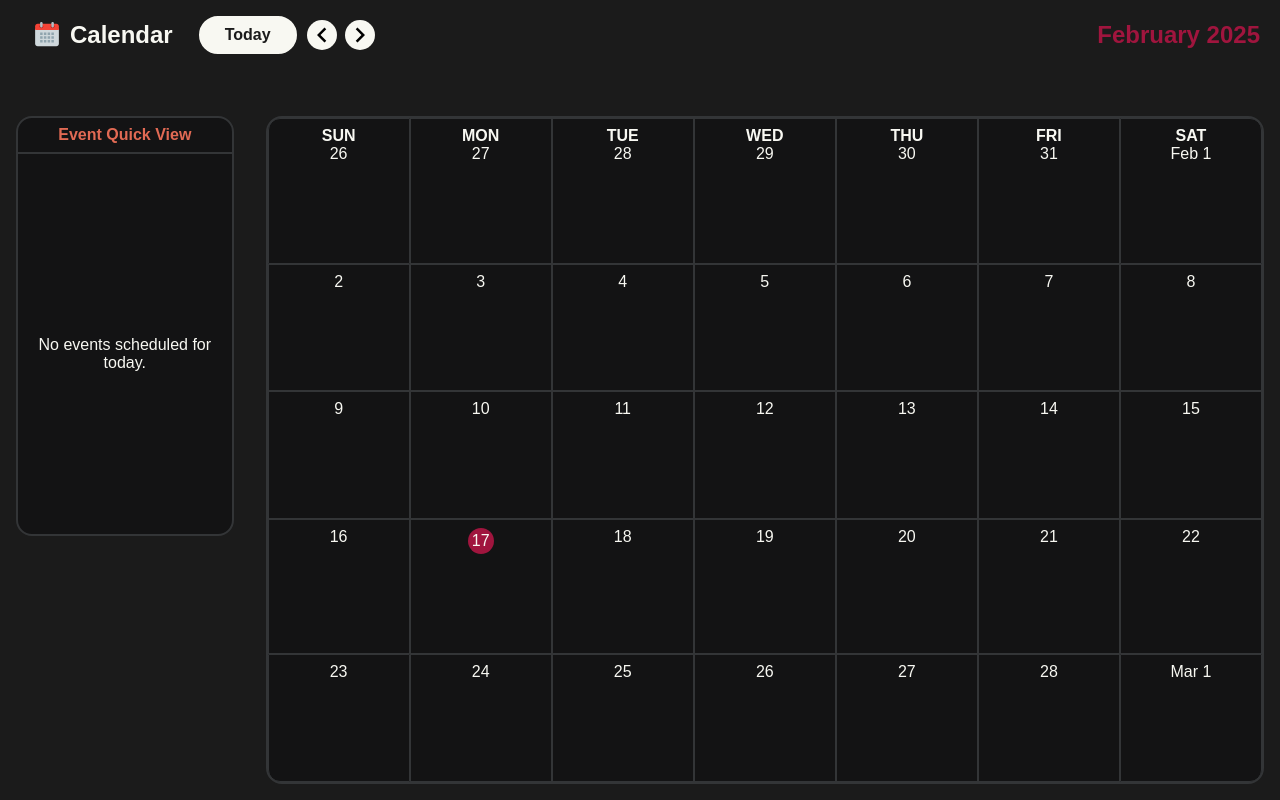
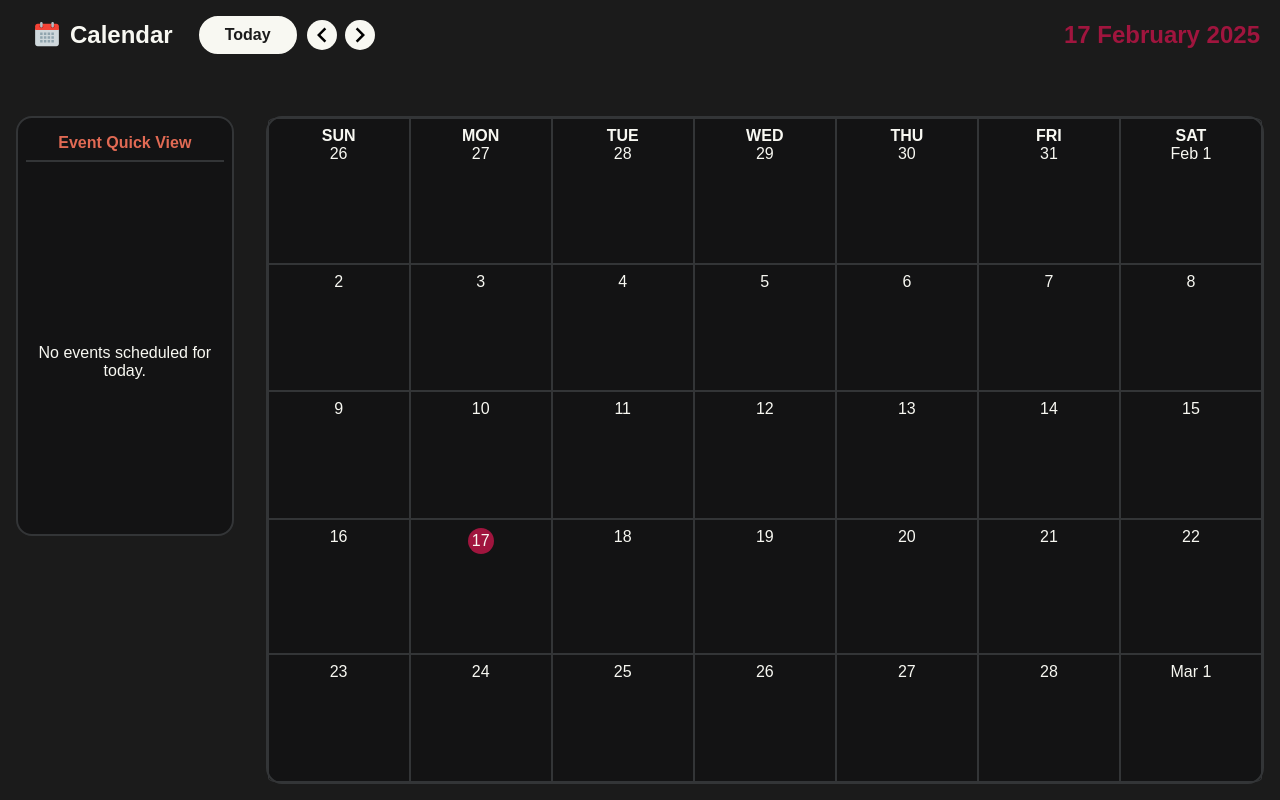
Before and after one commit to iamanshit/calendar-event-loco, a Next.js app: page /calendar in a window 1280 px wide. Built offline with nearby package versions, Linux system fonts and the light colour scheme.

Commit message:
Update variables

```diff
--- a/app/globals.scss
+++ b/app/globals.scss
@@ -26,6 +26,16 @@
   --event-color: #f44336;
   --error-color: #ff0000;
 
+  //font sizes
+  --font-vs: 4px;
+  --font-base: 8px;
+  --font-base-2: 16px;
+  --font-base-3: 24px;
+  --font-base-4: 32px;
+  --font-base-5: 40px;
+  --font-base-6: 48px;
+
+
   //Sizes for the application
   --vs: 4px;
   --base: 8px;
--- a/app/home.module.scss
+++ b/app/home.module.scss
@@ -9,7 +9,7 @@
     @include flex($direction: column, $align: center, $justify: center);
     .mainHeading {
       color: var(--primary-text-color);
-      font-size: var(--base-6);
+      font-size: var(--font-base-6);
       span {
         display: inline-block;
         vertical-align: sub;
@@ -20,7 +20,7 @@
       text-align: center;
       text-decoration: none;
       display: inline-block;
-      font-size: var(--base-2);
+      font-size: var(--font-base-2);
       font-weight: bolder;
       margin: var(--base) 2px;
       transition-duration: 0.4s;
--- a/components/Header/Header.module.scss
+++ b/components/Header/Header.module.scss
@@ -17,16 +17,16 @@
         padding: 8px;
         .appName {
           color: var(--primary-text-color);
-          font-size: var(--base-3);
+          font-size: var(--font-base-3);
           font-weight: bolder;
           margin-left: var(--base);
         }
         .nav {
           @include flex($align: center);
-          margin-left: 24px;
+          margin-left: var(--base-3);
           .button {
             padding: var(--base) var(--base-3);
-            font-size: var(--base + 4px);
+            font-size: var(--font-base + --font-vs);
             font-weight: bolder;
             margin: var(--base) 2px;
             transition-duration: 0.4s;
@@ -55,10 +55,10 @@
     }
     .currDate {
       @include flex($align: center);
-      margin: calc(var(--base-2) + 4px);
+      margin: calc(var(--base-2) + var(--vs));
 
       p {
-        font-size: var(--base-3);
+        font-size: var(--font-base-3);
         font-weight: bolder;
         color: var(--highlight-text-color);
       }
--- a/components/Header/Header.tsx
+++ b/components/Header/Header.tsx
@@ -38,7 +38,9 @@ export default function Header() {
         </div>
         <div className={styles.currDate}>
           <p>
-            {dayjs(new Date(dayjs().year(), currMonth)).format("MMMM YYYY")}
+            {dayjs(new Date(dayjs().year(), currMonth, dayjs().date())).format(
+              "DD MMMM YYYY"
+            )}
           </p>
         </div>
       </div>
--- a/components/MainCalendar/DayView/DayView.module.scss
+++ b/components/MainCalendar/DayView/DayView.module.scss
@@ -11,17 +11,17 @@
     width: 100%;
     .highlight {
       background-color: var(--highlight-text-color);
-      padding: 4px;
+      padding: var(--vs);
       border-radius: var(--base-2);
     }
     .event {
-      max-height: 80px;
+      max-height: calc(var(--base-5) * 2);
       width: 100%;
       overflow: auto;
       p {
         padding: 2px;
-        margin-top: 4px;
-        font-size: 12px;
+        margin-top: var(--vs);
+        font-size: var(--font-base) + var(--vs);
         color: var(--primary-text-color);
         background: var(--event-color);
         text-align: center;
--- a/components/MainCalendar/MainCalendar.module.scss
+++ b/components/MainCalendar/MainCalendar.module.scss
@@ -5,19 +5,19 @@
   border: 2px solid var(--border-color);
   display: grid;
   grid-template-columns: repeat(7, 1fr);
-  border-radius: 16px;
+  border-radius: var(--base-2);
   li {
     &:nth-child(1) {
-      border-top-left-radius: 12px;
+      border-top-left-radius: var(--base) + var(--vs);
     }
     &:nth-child(7) {
-      border-top-right-radius: 12px;
+      border-top-right-radius: var(--base) + var(--vs);
     }
     &:nth-child(29) {
-      border-bottom-left-radius: 12px;
+      border-bottom-left-radius: var(--base) + var(--vs);
     }
     &:nth-child(35) {
-      border-bottom-right-radius: 12px;
+      border-bottom-right-radius: var(--base) + var(--vs);
     }
   }
 }
--- a/components/Modal/Modal.module.scss
+++ b/components/Modal/Modal.module.scss
@@ -11,16 +11,16 @@
   z-index: 1000;
   .modalContent {
     background: var(--secondary-color);
-    padding: 20px;
+    padding: calc(var(--base-2) + var(--vs));
     width: 90%;
-    max-width: 400px;
+    max-width: calc(var(--base-5) * 10);
     border-radius: var(--base);
-    box-shadow: 0px 4px 10px rgba(0, 0, 0, 0.3);
+    box-shadow: 0px var(--vs) 10px rgba(0, 0, 0, 0.3);
     text-align: center;
     animation: fadeIn 0.3s ease-in-out;
     h2 {
       margin-bottom: 15px;
-      font-size: 20px;
+      font-size: var(--font-base-2) + var(--font-vs);
       color: var(--primary-text-color);
     }
 
@@ -30,13 +30,13 @@
       margin-bottom: var(--base-2);
       border: 1px solid var(--primary-text-color);
       border-radius: 5px;
-      font-size: var(--base-2);
+      font-size: var(--font-base-2);
       outline: none;
     }
 
     .error {
       color: var(--error-color);
-      font-size: 12px;
+      font-size: var(--font-base) + var(--font-vs);
       font-weight: 100;
     }
 
@@ -46,7 +46,7 @@
         width: 30%;
         padding: 10px;
         margin-top: 10px;
-        font-size: var(--base-2);
+        font-size: var(--font-base-2);
         border: none;
         cursor: pointer;
         border-radius: var(--base);
--- a/components/SideBar/SideBar.module.scss
+++ b/components/SideBar/SideBar.module.scss
@@ -10,13 +10,13 @@
     border-radius: var(--base-2);
     background-color: var(--secondary-color);
     .heading {
-      margin: -8px -8px 0 -8px;
+      margin: -var(--base) -var(--base) 0 -var(--base);
       border-top-left-radius: var(--base-2);
       border-top-right-radius: var(--base-2);
       padding: var(--base) var(--base-2);
       border-bottom: 2px var(--border-color) solid;
       text-align: center;
-      font-size: var(--base-2);
+      font-size: var(--font-base-2);
       p {
         color: var(--secondary-text-color);
         font-weight: bolder;
@@ -24,11 +24,11 @@
     }
     .eventDetail {
       padding: var(--base-2) 0 0px;
-      margin: 0 -8px 0;
+      margin: 0 -var(--base) 0;
       p {
         color: var(--primary-text-color);
         border-bottom: 2px var(--border-color) solid;
-        font-size: var(--base-2);
+        font-size: var(--font-base-2);
         padding: var(--base);
         word-wrap: break-word;
         white-space: pre-wrap;
@@ -39,12 +39,12 @@
       }
     }
     .description {
-      margin: 0 -8px;
+      margin: 0 -var(--base);
       height: inherit;
       overflow: auto;
       p {
         color: var(--primary-text-color);
-        font-size: var(--base-2);
+        font-size: var(--font-base-2);
         padding: var(--base);
         word-wrap: break-word;
         white-space: pre-wrap;
@@ -57,7 +57,7 @@
   }
 
   .noEvent {
-    font-size: 16px;
+    font-size: var(--font-base-2);
     color: var(--primary-text-color);
     text-align: center;
     @include flex($align: center, $justify: center);
```
